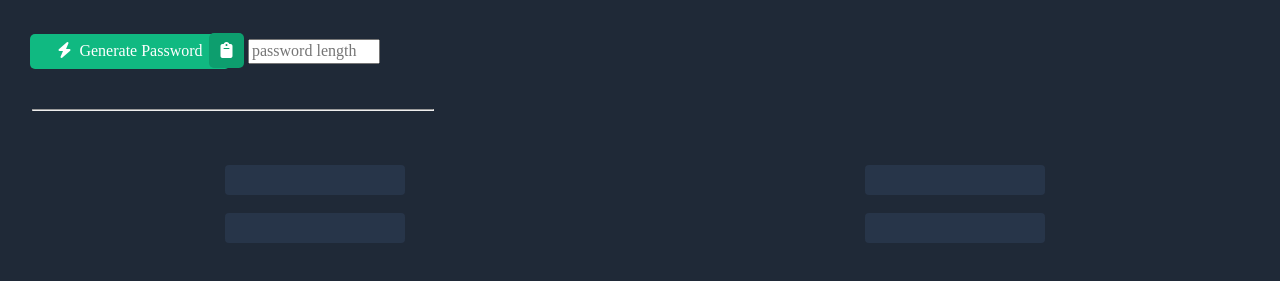
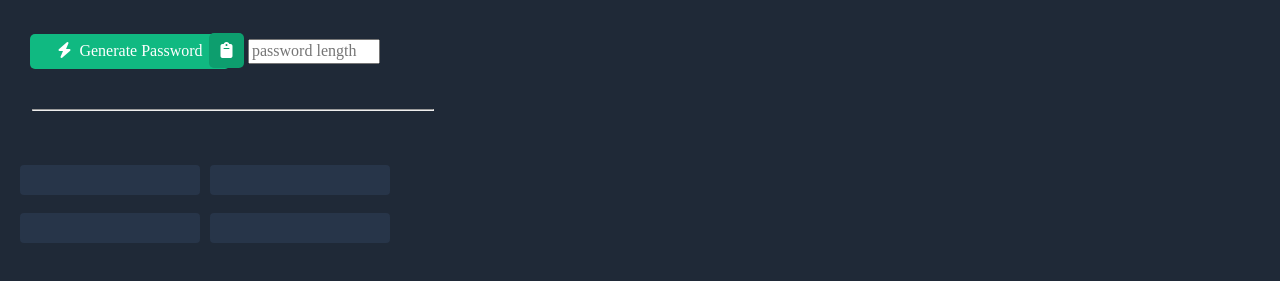
Before and after one commit to Aishahassan1/Random-Password-Generator, a plain HTML site: page index.html in a window 1280 px wide. Shown: the part 117-398 px from the top of the page. Drawn offline with nearby package versions, Linux system fonts and the light colour scheme.

Commit message:
fix box alignment

```diff
--- a/index.css
+++ b/index.css
@@ -53,7 +53,8 @@ hr {
 #password-container {
   display: flex;
   flex-wrap: wrap;
-  justify-content: space-around;
+  justify-content: flex-start;
+  margin-left: 20px;
 }
 
 button {
```
Also changed, not shown: 1 other file.
